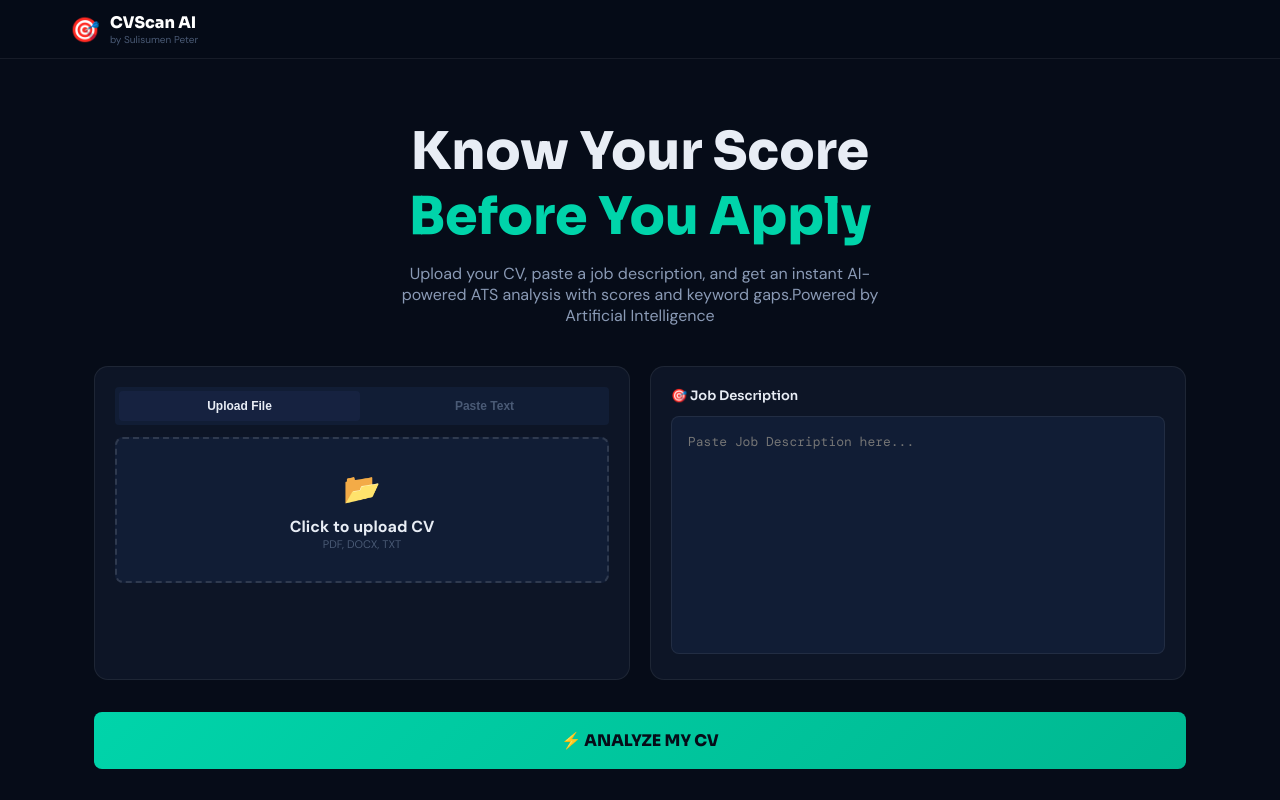
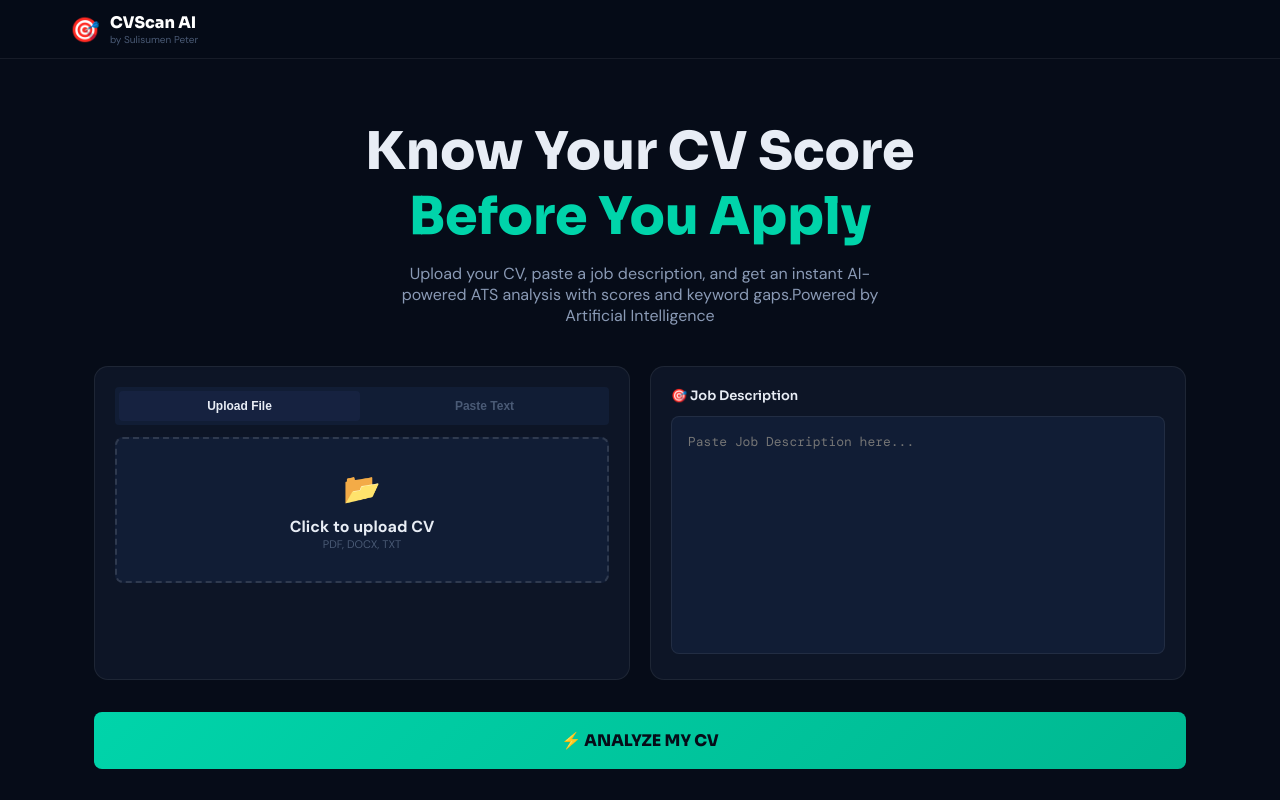
Before and after one commit to sulisumenpeter/cvscanai, a website: page public/index.html in a window 1280 px wide. Shown: the top 800 px of the page. Drawn offline with nearby package versions, Linux system fonts and the light colour scheme.

Commit message:
Update header text to 'Know Your CV Score'

```diff
--- a/public/index.html
+++ b/public/index.html
@@ -84,7 +84,7 @@ footer a{color:var(--green);text-decoration:none}
 </header>
 
 <section class="hero">
-  <h1>Know Your Score<br/><em>Before You Apply</em></h1>
+  <h1>Know Your CV Score<br/><em>Before You Apply</em></h1>
   <p style="color:var(--text2);max-width:500px;margin:0 auto">Upload your CV, paste a job description, and get an instant AI-powered ATS analysis with scores and keyword gaps.Powered by Artificial Intelligence</p>
 </section>
 
```
